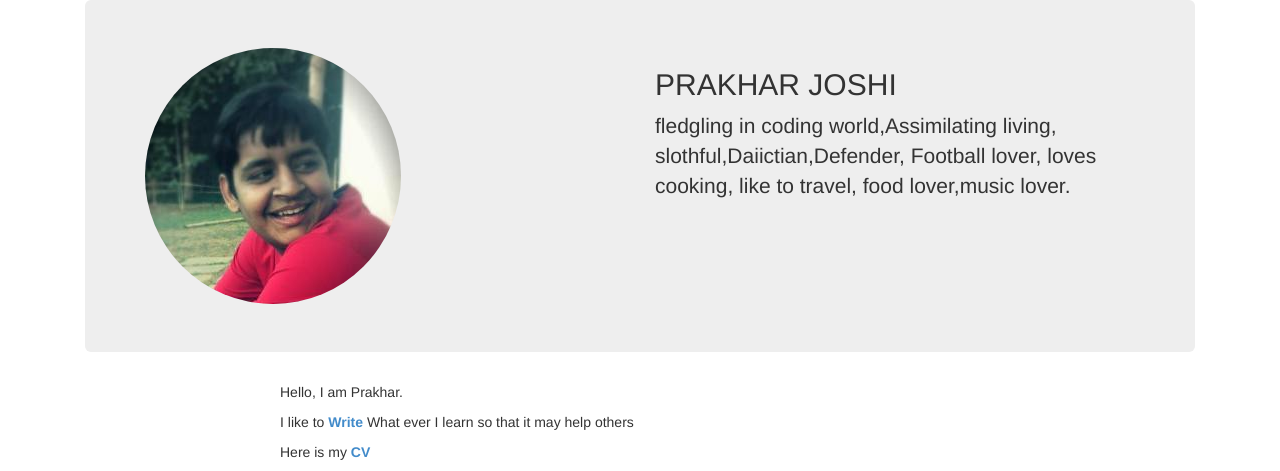
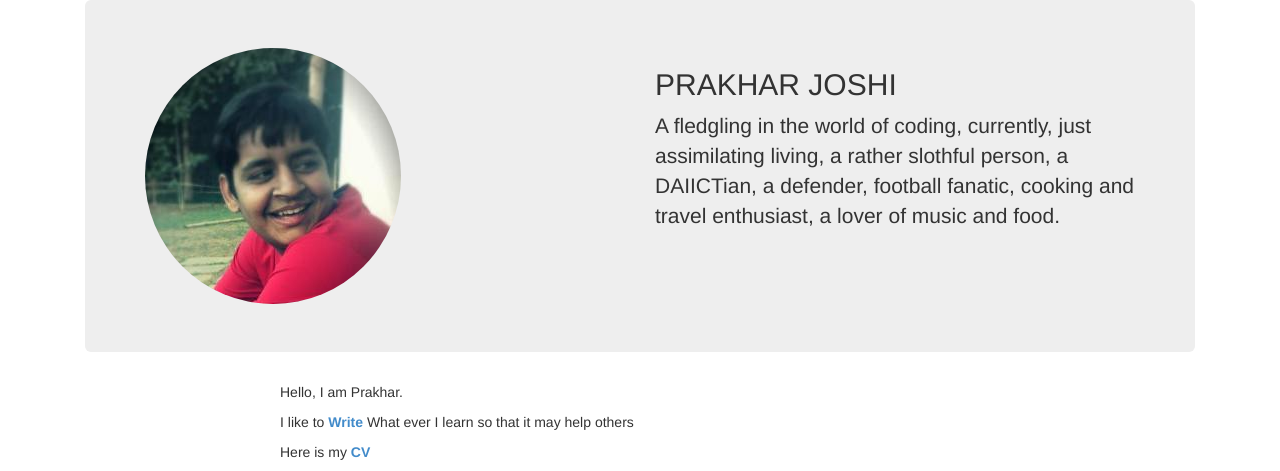
Before and after one commit to prakharjoshi/Prakhar, a Django app: page / in a window 1280 px wide. Shown: the top 471 px of the page. Run offline with Django 3.2, Linux system fonts and the light colour scheme; parts of the project's set-up code (start-up, migrations or seed data) failed here and were passed over; some libraries are stand-ins or nearby versions.

Commit message:
correction

```diff
--- a/myself/templates/myself/frontpage.html
+++ b/myself/templates/myself/frontpage.html
@@ -73,7 +73,7 @@
           </div>
           <div class="col-md-6">
             <h2> PRAKHAR JOSHI </h2>
-            <p> fledgling in coding world,Assimilating living, slothful,Daiictian,Defender, Football lover, loves cooking, like to travel, food lover,music lover.</p>
+            <p> A fledgling in the world of coding, currently, just assimilating living, a rather slothful person, a DAIICTian, a defender, football fanatic, cooking and travel enthusiast, a lover of music and food.</p>
           </div>
         </div>
       </div>
```
